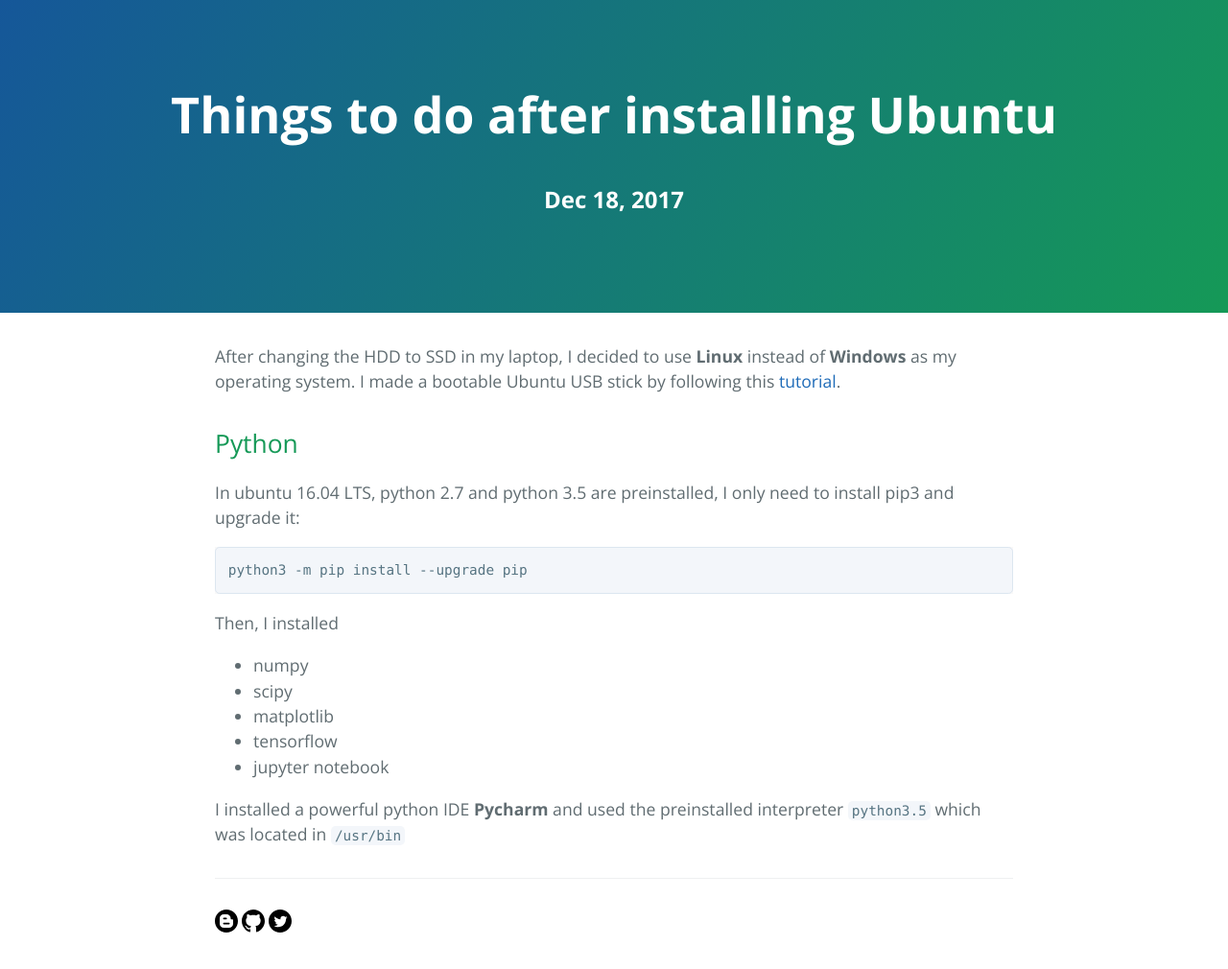
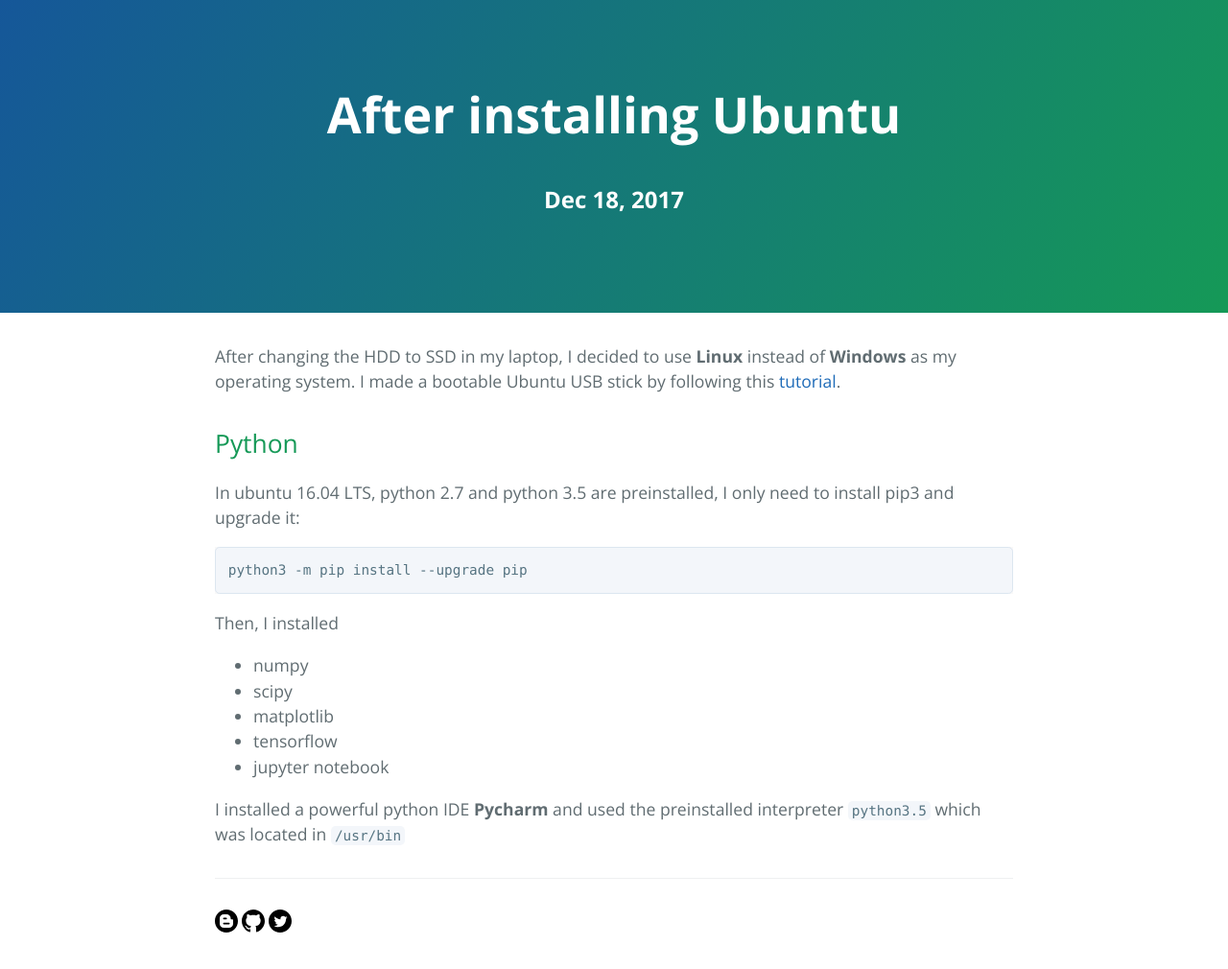
Before and after one commit to zikuicai/zikuicai.github.io, a Jekyll site: the page built from _posts/2017-12-18-things-to-do-after-installing-ubuntu.md, in a window 1280 px wide. Shown: the whole page at 96% size. Built offline with Jekyll 4.4.1, drawn with Linux system fonts in a browser that asks for light colours.

Commit message:
Update 2017-12-18-things-to-do-after-installing-ubuntu.md

```diff
--- a/_posts/2017-12-18-things-to-do-after-installing-ubuntu.md
+++ b/_posts/2017-12-18-things-to-do-after-installing-ubuntu.md
@@ -1,6 +1,6 @@
 ---
 layout: post
-title: Things to do after installing Ubuntu
+title: After installing Ubuntu
 ---
 
 After changing the HDD to SSD in my laptop, I decided to use **Linux** instead of **Windows** as my operating system. I made a bootable Ubuntu USB stick by following this [tutorial](https://tutorials.ubuntu.com/tutorial/tutorial-create-a-usb-stick-on-windows#0).
```
